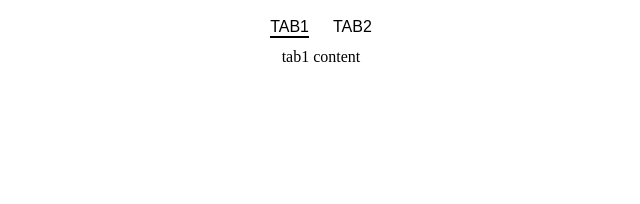
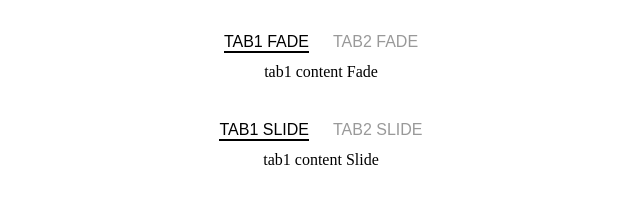
Before and after one commit to stefanobrambilla/tga-tabs-js, a plain HTML site: page index.html in a window 1280 px wide. Shown: the whole page, without its empty margins (319-959 px from the left). Drawn offline with Linux system fonts and the light colour scheme.

Commit message:
init class

```diff
--- a/index.html
+++ b/index.html
@@ -11,22 +11,40 @@
   </head>
   <body>
 
-		<div class="tabbed-wrap">
+		<div class="tabbed-wrap" data-effect="fade">
 			<div class="toggle-wrap">
 				<div class="tab" data-tab="upsell-products">
-					tab1
+					tab1 Fade
 				</div>
 				<div class="tab" data-tab="related-products">
-					tab2
+					tab2 Fade
 				</div>
 			</div>
 			<div class="tab-content upsell_products products-block" data-tab-content="upsell-products">
-				tab1 content
+				tab1 content Fade
 			</div>
 			<div class="tab-content related-block products-block" data-tab-content="related-products">
-				tab2 content
+				tab2 content Fade
 			</div>
 		</div>
+
+		<div class="tabbed-wrap" data-effect="slide">
+			<div class="toggle-wrap">
+				<div class="tab" data-tab="upsell-products">
+					tab1 Slide
+				</div>
+				<div class="tab" data-tab="related-products">
+					tab2 Slide
+				</div>
+			</div>
+			<div class="tab-content upsell_products products-block" data-tab-content="upsell-products">
+				tab1 content Slide
+			</div>
+			<div class="tab-content related-block products-block" data-tab-content="related-products">
+				tab2 content Slide
+			</div>
+		</div>
+
   </body>
 
 	<script src="js/vendor/jquery.min.js"></script>
--- a/js/tga-tabs.js
+++ b/js/tga-tabs.js
@@ -32,6 +32,7 @@
 
             this.nextToggle       = jQuery(t);
             this.currentWrap      = this.nextToggle.closest('.tabbed-wrap');
+            this.effects          = this.currentWrap.attr('data-effect');
             this.allToggle        = this.currentWrap.find('[data-tab]');
             this.allTabsContent   = this.currentWrap.find('[data-tab-content]');
             this.tabData          = this.nextToggle.data('tab');
@@ -108,9 +109,8 @@
 
                 if (!TGATabs.variables.nextToggle.hasClass('active')) {
 
-                    TweenLite.to(TGATabs.variables.currentContent, 0.5, {css: {left: -TGATabs.settings.w.width()}});
-                    TweenLite.set(TGATabs.variables.nextContent, {css: {left: TGATabs.settings.w.width()}});
-                    TweenLite.to(TGATabs.variables.nextContent, 0.5, {css: {left: '0'}});
+
+                    TGATabs.effect();
 
                     TGATabs.variables.allToggle.removeClass("active");
                     TGATabs.variables.allTabsContent.removeClass("active");
@@ -125,6 +125,28 @@
 
         },
 
+        effect: function () {
+
+            if(!TGATabs.variables.effects || typeof TGATabs.variables.effects == "undefined"){
+
+                TGATabs.variables.effects = 'slide';
+
+            }
+
+            if(TGATabs.variables.effects == 'fade'){
+
+                TweenLite.to(TGATabs.variables.allTabsContent, 0.5, {css: {opacity: 0}});
+                TweenLite.to(TGATabs.variables.nextContent, 0.5, {css: {opacity: 1}});
+
+            }else if(TGATabs.variables.effects == 'slide'){
+
+                TweenLite.to(TGATabs.variables.currentContent, 0.5, {css: {left: -TGATabs.settings.w.width()}});
+                TweenLite.set(TGATabs.variables.nextContent, {css: {left: TGATabs.settings.w.width()}});
+                TweenLite.to(TGATabs.variables.nextContent, 0.5, {css: {left: '0'}});
+
+            }
+
+        },
 
         setInitializeTab: function () {
 
--- a/sass/style.scss
+++ b/sass/style.scss
@@ -6,7 +6,12 @@
 	height:auto;
 	text-align: center;
 	overflow: hidden;
-	@include transition(all 0.3s ease-in-out);
+    padding: 15px 0;
+    -webkit-transition: all 0.3ms ease-in-out;
+    -moz-transition: all 0.3ms ease-in-out;
+    -ms-transition: all 0.3ms ease-in-out;
+    -o-transition: all 0.3ms ease-in-out;
+    transition: all 0.3ms ease-in-out;
 
 	[data-tab]{
 
@@ -15,9 +20,9 @@
 		border-bottom: 2px solid transparent;
 		margin: 10px;
 		text-transform: uppercase;
-		@include font-family(primary);
-		@include font-size(16px);
-		@include color(text-color);
+		font-family: 'Arial';
+		font-size: 16px;
+		color: #999999;
 
 		&:not(.active){
 
@@ -27,10 +32,10 @@
 
 		&.active{
 
-			border-bottom: 2px solid map_get($colors, brand);
-			@include color(brand);
+			border-bottom: 2px solid #000000;
+            color: #000;
 
-		}
+        }
 
 	}
 
@@ -38,9 +43,28 @@
 
 		position: absolute;
 		width: 100%;
-		left:-100%;
 
 	}
+
+    &[data-effect="slide"]{
+
+        [data-tab-content]{
+
+            left:-100%;
+
+        }
+
+    }
+
+    &[data-effect="fade"]{
+
+        [data-tab-content]{
+
+            left:0;
+
+        }
+
+    }
 
 }
 
```
Also changed, not shown: css/style.css, 2 other files.
